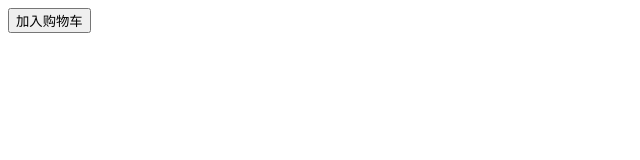
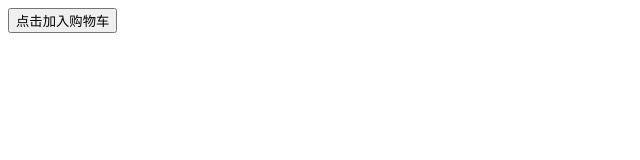
Before and after one commit to penglijuan/addToCart, a Vue app: page / in a window 1280 px wide. Shown: the top 160 px of the page, without its empty margins (0-640 px from the left). Built offline with nearby package versions, Linux system fonts and the light colour scheme.

Commit message:
提交测试

```diff
--- a/src/App.vue
+++ b/src/App.vue
@@ -1,7 +1,7 @@
 <template>
   <div id="app">
     <div id="cart">
-      <input type="button" value="加入购物车" @click="flag = !flag"/>
+      <input type="button" value="点击加入购物车" @click="flag = !flag"/>
       <transition
         @before-enter = "beforeEnter"
         @enter = "enter"
```
